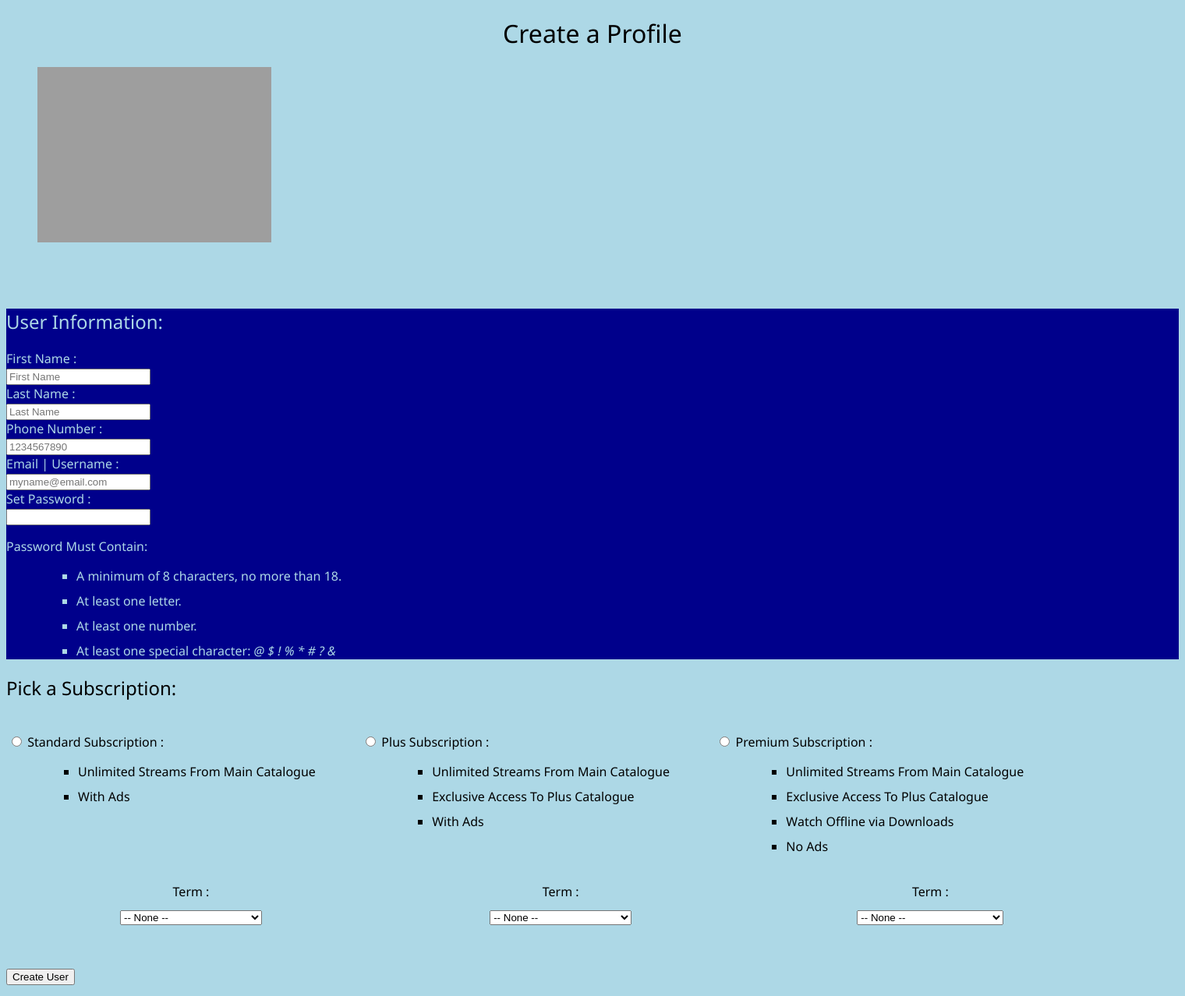
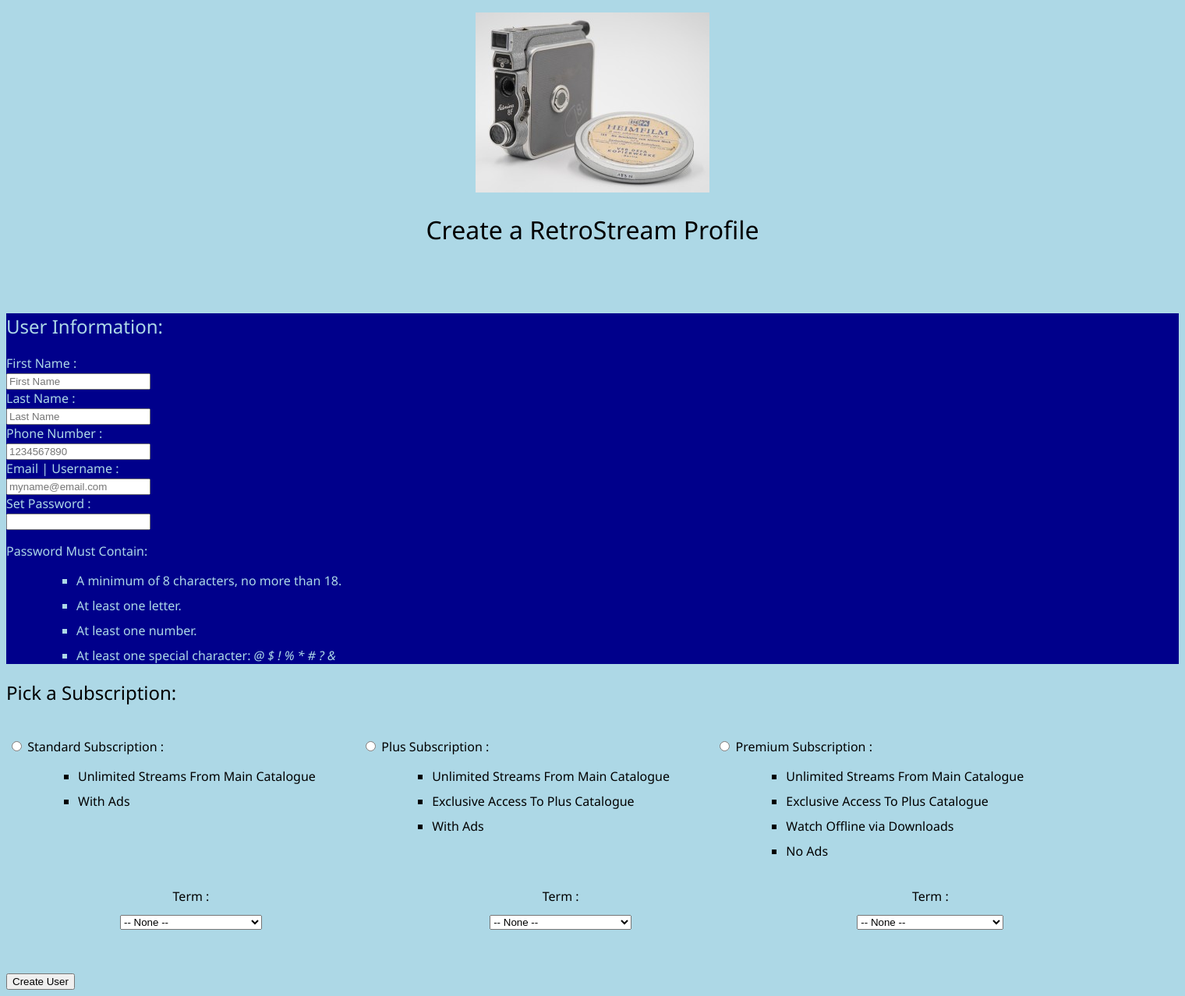
Before and after one commit to jm-fowler/CTI110Group, a PHP site: page /user_creation.html in a window 1520 px wide. Shown: the part 52-1330 px from the top of the page at 78% size. Run offline with PHP 8.4, Linux system fonts and the light colour scheme; grey boxes are pictures that could not be loaded.

Commit message:
Update home.php and user_creation.html

```diff
--- a/user_creation.html
+++ b/user_creation.html
@@ -14,10 +14,10 @@
         <nav>
             <a href="login.html">Back to Login</a><br><br>
         </nav>
-        <h1 align="center">Create a Profile</h1>
         <figure>
-            <img src="user.jpg" width="300">
+            <center><img src="Meopta_Admira_8F_5.crop.resize.jpg" width="300"></center>
         </figure>
+        <h1 align="center">Create a RetroStream Profile</h1>
         <br>
         <br>
         <form action="user_creation.php" method="post">
```
Also changed, not shown: home.php (+9 -3 lines).
